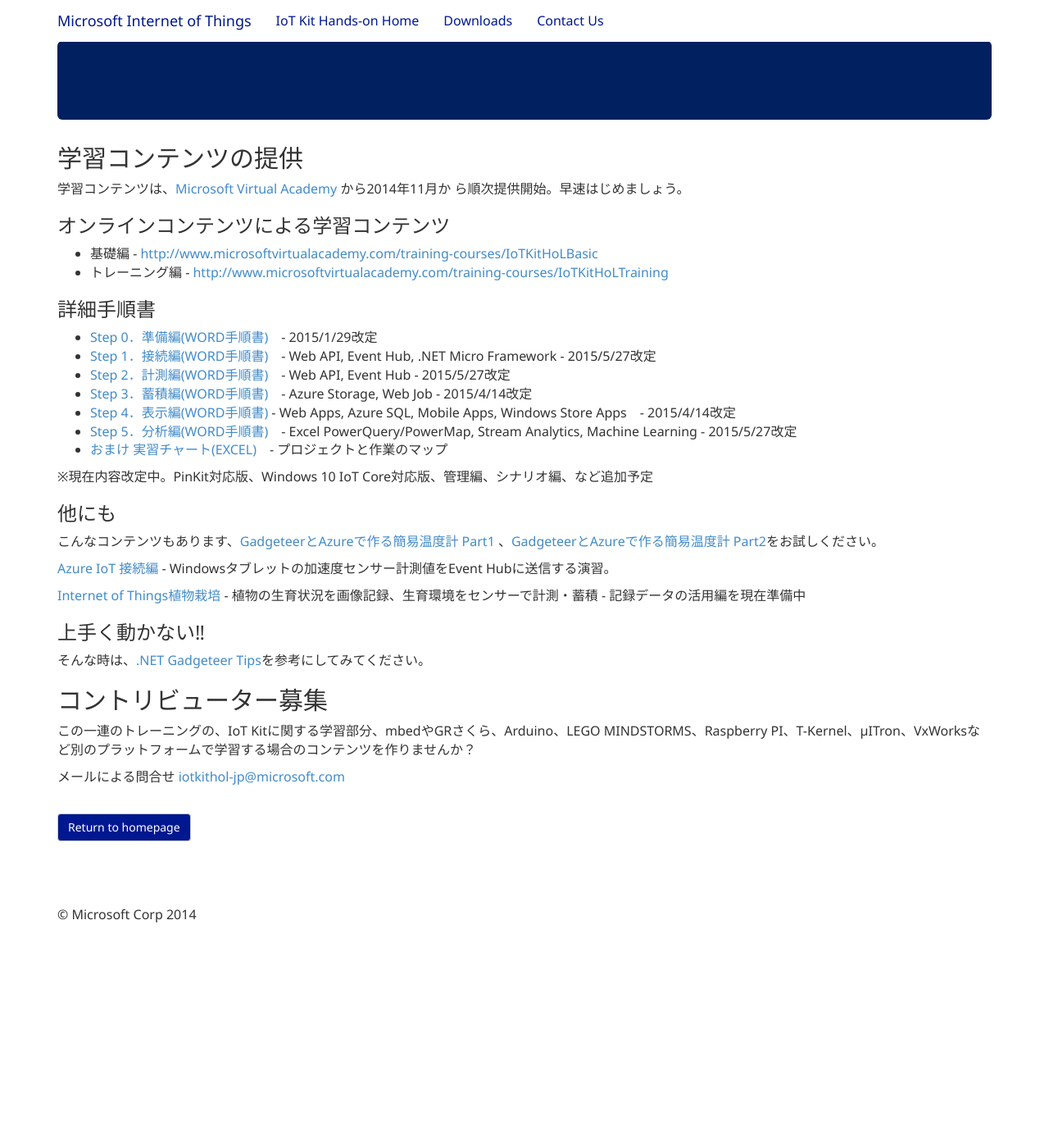
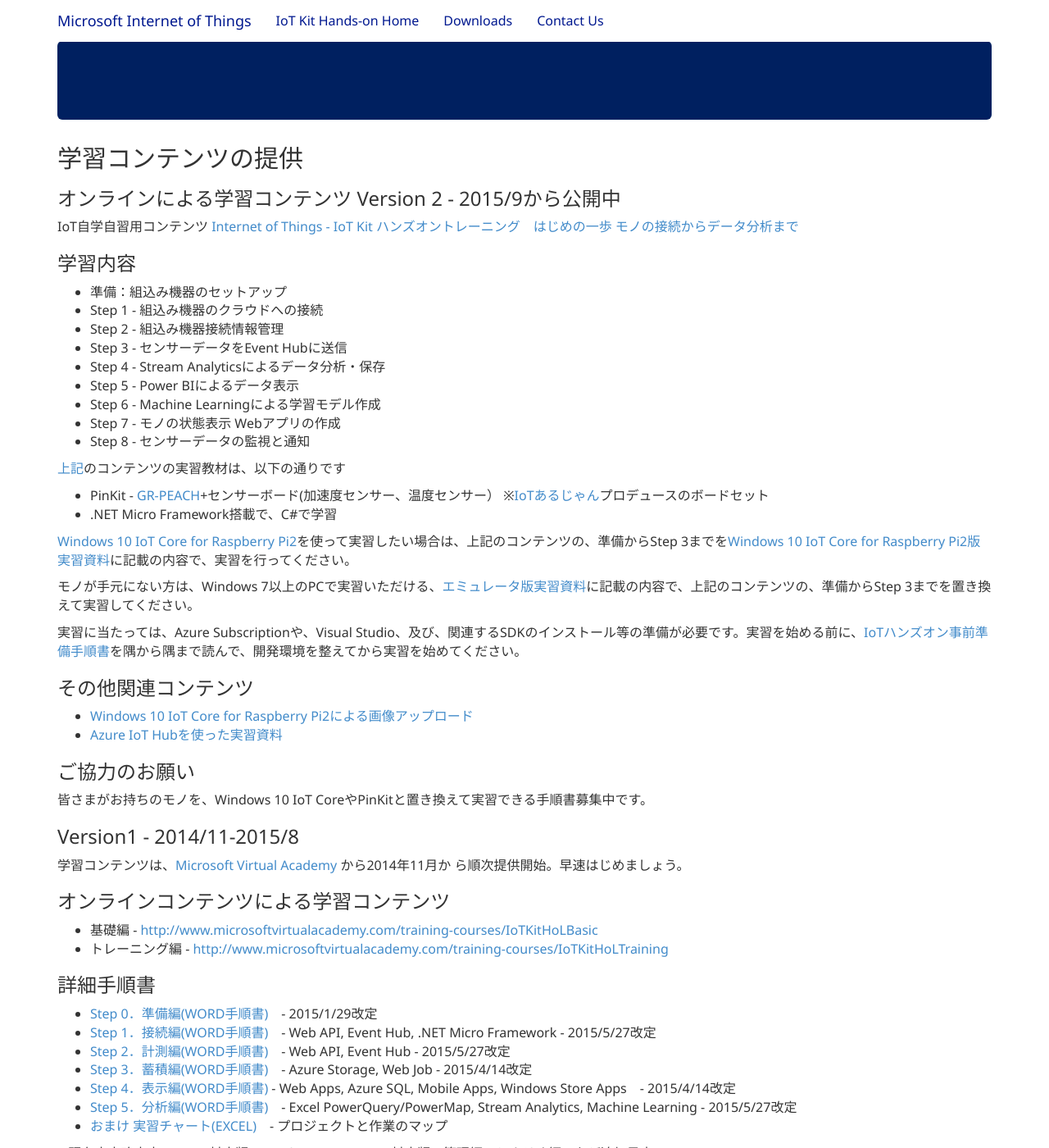
Before and after one commit to ms-iotkithol-jp/ms-iotkithol-jp.github.io, a Jekyll site: the page built from LetsBegin.md, in a window 1280 px wide and 1400 px high. Shown: the whole window at 82% size. Built offline with Jekyll 4.4.1, drawn with Linux system fonts in a browser that asks for light colours.

Commit message:
Update for Version 2

```diff
--- a/LetsBegin.md
+++ b/LetsBegin.md
@@ -11,6 +11,40 @@
 
 
 ## 学習コンテンツの提供
+### オンラインによる学習コンテンツ Version 2 - 2015/9から公開中
+IoT自学自習用コンテンツ [Internet of Things - IoT Kit ハンズオントレーニング　はじめの一歩 モノの接続からデータ分析まで](http://aka.ms/IoTKitHoLV2On)
+
+###学習内容
+* 準備：組込み機器のセットアップ
+* Step 1 - 組込み機器のクラウドへの接続
+* Step 2 - 組込み機器接続情報管理
+* Step 3 - センサーデータをEvent Hubに送信
+* Step 4 - Stream Analyticsによるデータ分析・保存
+* Step 5 - Power BIによるデータ表示
+* Step 6 - Machine Learningによる学習モデル作成
+* Step 7 - モノの状態表示 Webアプリの作成
+* Step 8 - センサーデータの監視と通知
+
+[上記](http://aka.ms/IoTKitHoLV2On)のコンテンツの実習教材は、以下の通りです
+
+* PinKit - [GR-PEACH](http://www.core.co.jp/product/m2m/gr-peach/)+センサーボード(加速度センサー、温度センサー） ※[IoTあるじゃん](https://www.facebook.com/groups/ioytjp/)プロデュースのボードセット
+* .NET Micro Framework搭載で、C#で学習
+
+[Windows 10 IoT Core for Raspberry Pi2](http://WindowsOnDevices.com)を使って実習したい場合は、上記のコンテンツの、準備からStep 3までを[Windows 10 IoT Core for Raspberry Pi2版実習資料](https://doc.co/4dEWrJ)に記載の内容で、実習を行ってください。
+
+モノが手元にない方は、Windows 7以上のPCで実習いただける、[エミュレータ版実習資料](https://doc.co/nSMnKG)に記載の内容で、上記のコンテンツの、準備からStep 3までを置き換えて実習してください。
+
+実習に当たっては、Azure Subscriptionや、Visual Studio、及び、関連するSDKのインストール等の準備が必要です。実習を始める前に、[IoTハンズオン事前準備手順書](https://doc.co/pyEyVg)を隅から隅まで読んで、開発環境を整えてから実習を始めてください。
+
+### その他関連コンテンツ
+* [Windows 10 IoT Core for Raspberry Pi2による画像アップロード](https://doc.co/JZiumb)
+* [Azure IoT Hubを使った実習資料](https://doc.co/B7jfRN)
+
+### ご協力のお願い
+
+皆さまがお持ちのモノを、Windows 10 IoT CoreやPinKitと置き換えて実習できる手順書募集中です。
+
+### Version1 - 2014/11-2015/8
 学習コンテンツは、[Microsoft Virtual Academy](http://msdn.microsoft.com/ja-jp/dn376515.aspx) から2014年11月か
 ら順次提供開始。早速はじめましょう。
 
```
